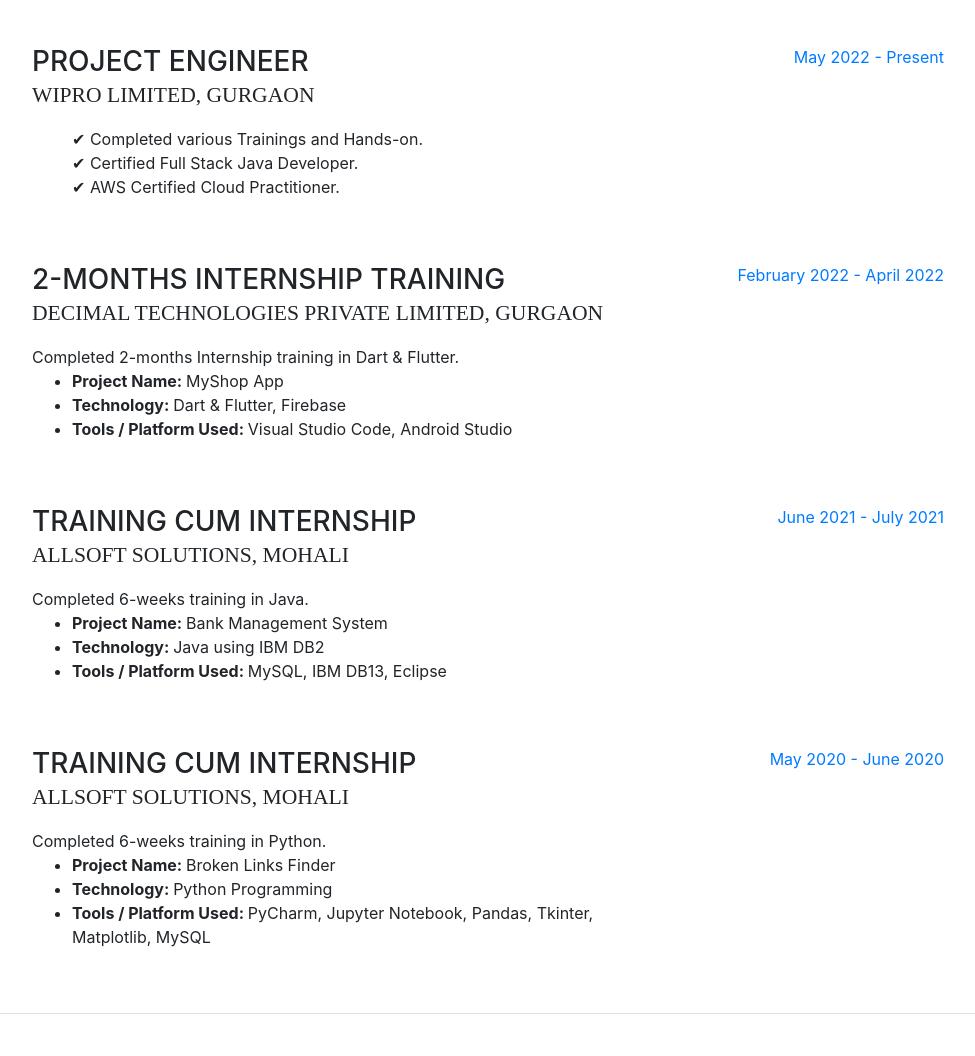
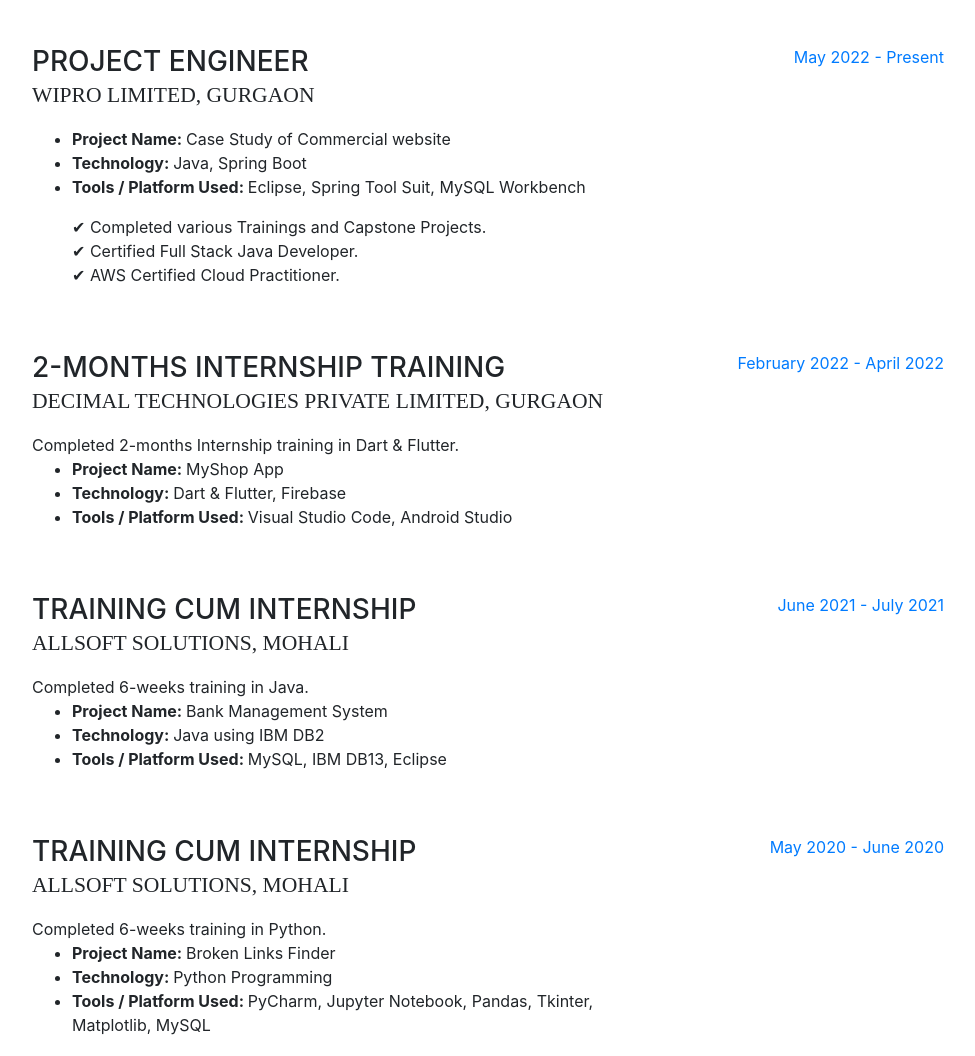
Before and after one commit to jatinraju/jatinraju.github.io, a website with bundled scripts: page index.html in a window 1280 px wide. Shown: the part 889-1945 px from the top of the page, without its empty margins (288-1263 px from the left). Built offline with nearby package versions, Linux system fonts and the light colour scheme; a web font is replaced by a local one.

Commit message:
Update work experience of wipro

```diff
--- a/index.html
+++ b/index.html
@@ -94,8 +94,14 @@
             <div class="resume-content mr-auto">
               <h3 class="mb-0">Project Engineer</h3>
               <div class="subheading mb-3">Wipro Limited, Gurgaon</div>
+              <ul>
+                <li><b>Project Name: </b>Case Study of Commercial website</li>
+                <li><b>Technology: </b>Java, Spring Boot</li>
+                <li><b>Tools / Platform Used: </b>Eclipse, Spring Tool Suit, MySQL Workbench </li>
+              </ul>
+
               <ul style="list-style-type: none;">
-                <li>&#10004; Completed various Trainings and Hands-on.</li>
+                <li>&#10004; Completed various Trainings and Capstone Projects.</li>
                 <li>&#10004; Certified Full Stack Java Developer.</li>
                 <li>&#10004; AWS Certified Cloud Practitioner.</li>
               </ul>
```
